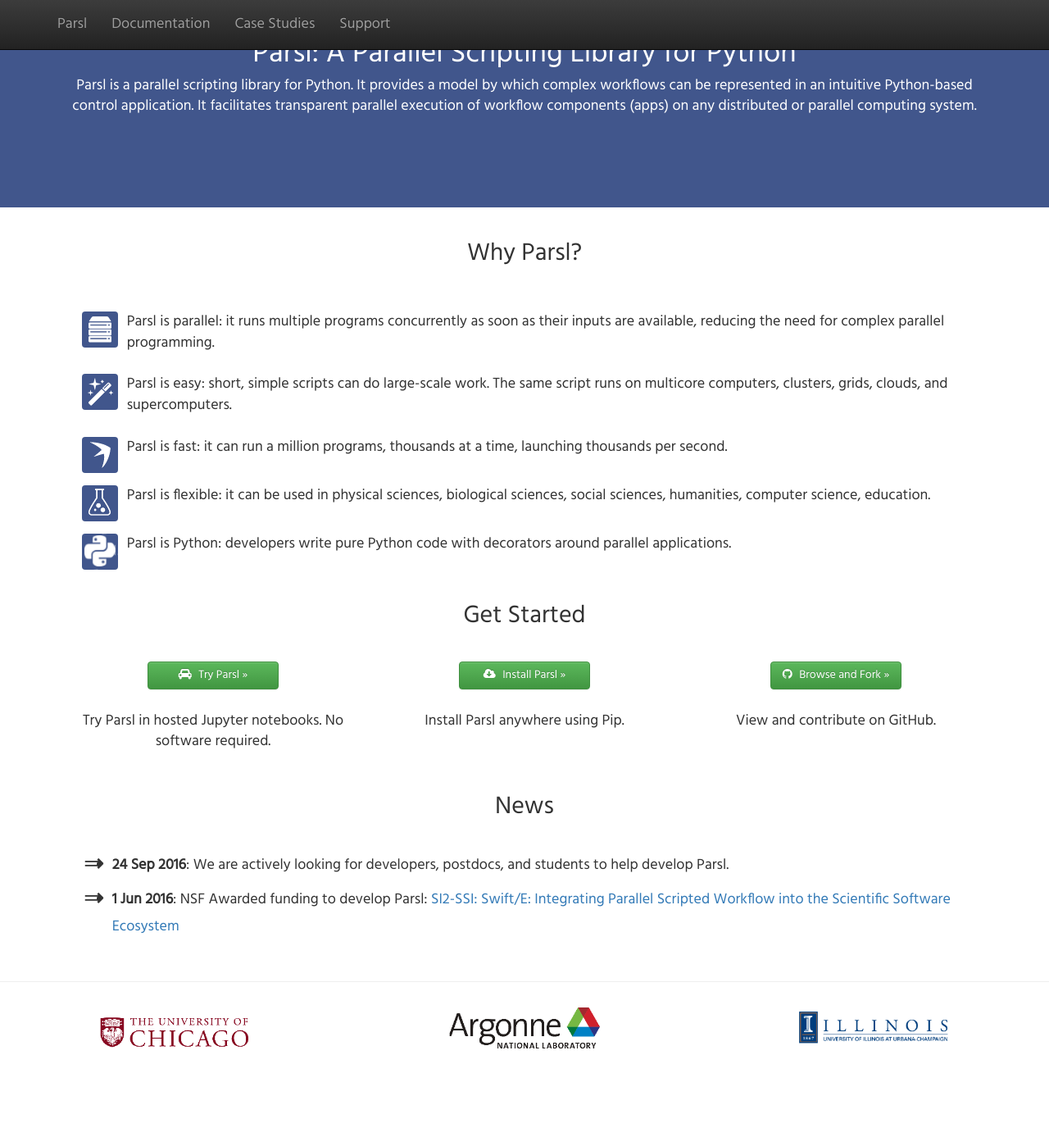
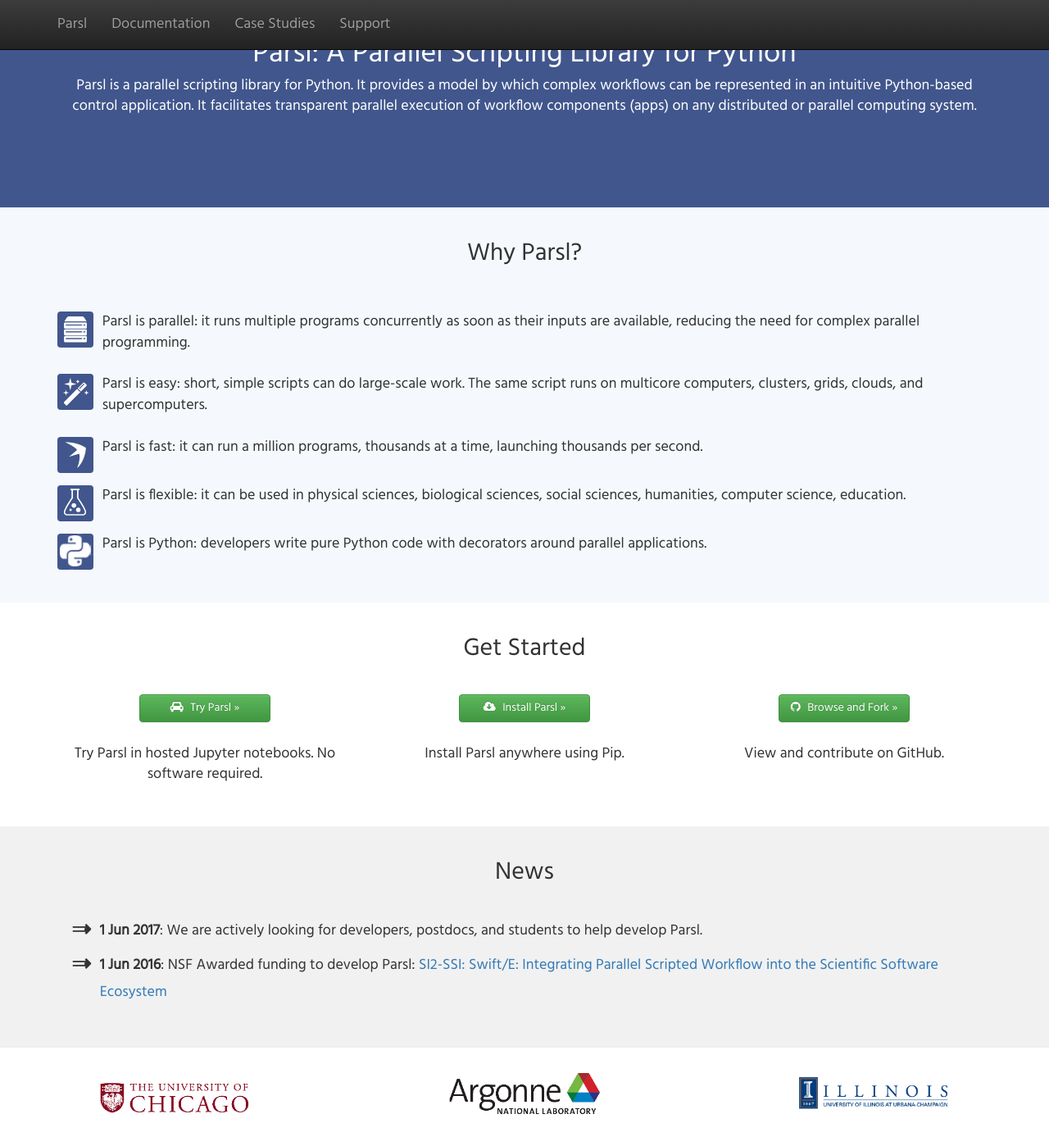
Before and after one commit to Parsl/parsl-old-web, a Jekyll site: the page built from index.html, in a window 1280 px wide and 1400 px high, scrolled down 113 px. Shown: the whole window at 82% size. Built offline with Jekyll 4.4.1, drawn with Linux system fonts in a browser that asks for light colours; nearby versions of some CDN libraries; before the commit the page ends 1433 px from its top, so only the background shows below that.

Commit message:
Adding color sections

```diff
--- a/_layouts/default.html
+++ b/_layouts/default.html
@@ -72,7 +72,7 @@
 
 
 <footer>
-	    <hr style="margin-bottom: 0px;">
+	    <hr style="margin-top: 0px; margin-bottom: 0px;">
             <div class="col-sm-2 col-md-offset-1"><a href="http://www.uchicago.edu/"><img class="img-responsive" src="images/uc-200.png"></a></div>
             <div class="col-sm-2 col-md-offset-2"><a href="http://www.anl.gov/"><img class="img-responsive" src="images/anl-200.png"></a></div>
             <div class="col-sm-2 col-md-offset-2"><a href="http://illinois.edu/"><img class="img-responsive" src="images/uiuc-200.png"></a></div>
--- a/_posts/2017-06-01-join.markdown
+++ b/_posts/2017-06-01-join.markdown
@@ -1,7 +1,7 @@
 ---
 layout: post
 title: "We are actively looking for developers to help build Parsl"
-date:  2016-09-24 10:13:16 -0700
+date:  2017-06-01 10:13:16 -0700
 type: join
 ---
 We are actively looking for developers, postdocs, and students to help develop Parsl.
--- a/css/theme.css
+++ b/css/theme.css
@@ -34,6 +34,17 @@
   text-align: center;
 }
 
+.parsl-section{
+  padding-bottom: 40px;
+}
+
+#why {
+  background-color: #f5f9fd;
+}
+
+#news {
+  background-color: #F1F1F1;
+}
 
 
 /*
--- a/index.html
+++ b/index.html
@@ -15,11 +15,9 @@
     </div>
 
 
-<main class="container">
-
-	<div class="container-fluid why-container" >
+	<section id="why" class="parsl-section banner">
+	    <div class="container" >
 		<div class="row" >
-		<div class="container col-sm-12">
 			<div class="page-header">
         			<h2>Why Parsl?</h2>
       			</div>
@@ -71,12 +69,15 @@
                     </div>
                 </div>
             </div>
+	</div>
+	</section>
 
-	    <div class="container-fluid get-started-container"  >
+	<section id="get-started" class="parsl-section banner">
+		 <div class="container"  >
+                     <div class="row">
 			<div class="page-header">
                             <h2>Get Started</h2>
                         </div>
-			<div class="row">
                         <div class="col-sm-4">
 				<div class="center-block">
 
@@ -106,13 +107,15 @@
                         </div>
                     </div>
 		</div>
+	</section>
+	<section id="news" class="parsl-section banner">
 
-
-<div class="container-fluid">
+	    <div class="container">
+		<div class="row">
 	    	<div class="page-header">
                      <h2>News</h2>
             	</div>
-            <div class="row news">
+            	<div class="news">
 		    <ul>
                     {% for post in site.posts limit:4 %}
                 	<li>
@@ -121,8 +124,6 @@
             	    {% endfor %}
 		    </ul>
             	</div>
-
-
 		</div>
-
-</main>
+	    </div>
+	</section>
```
Lines whose indentation alone changed are shown as unchanged.
